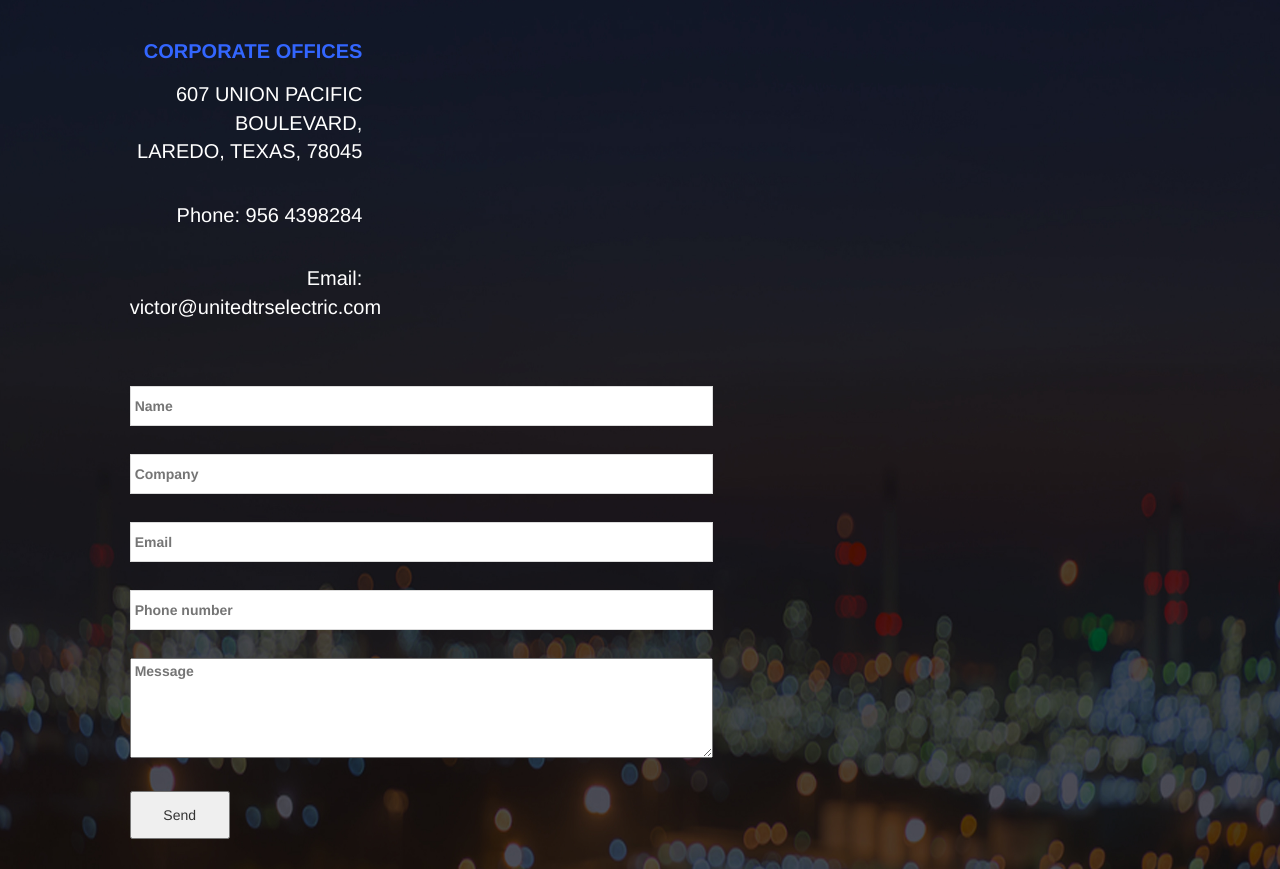
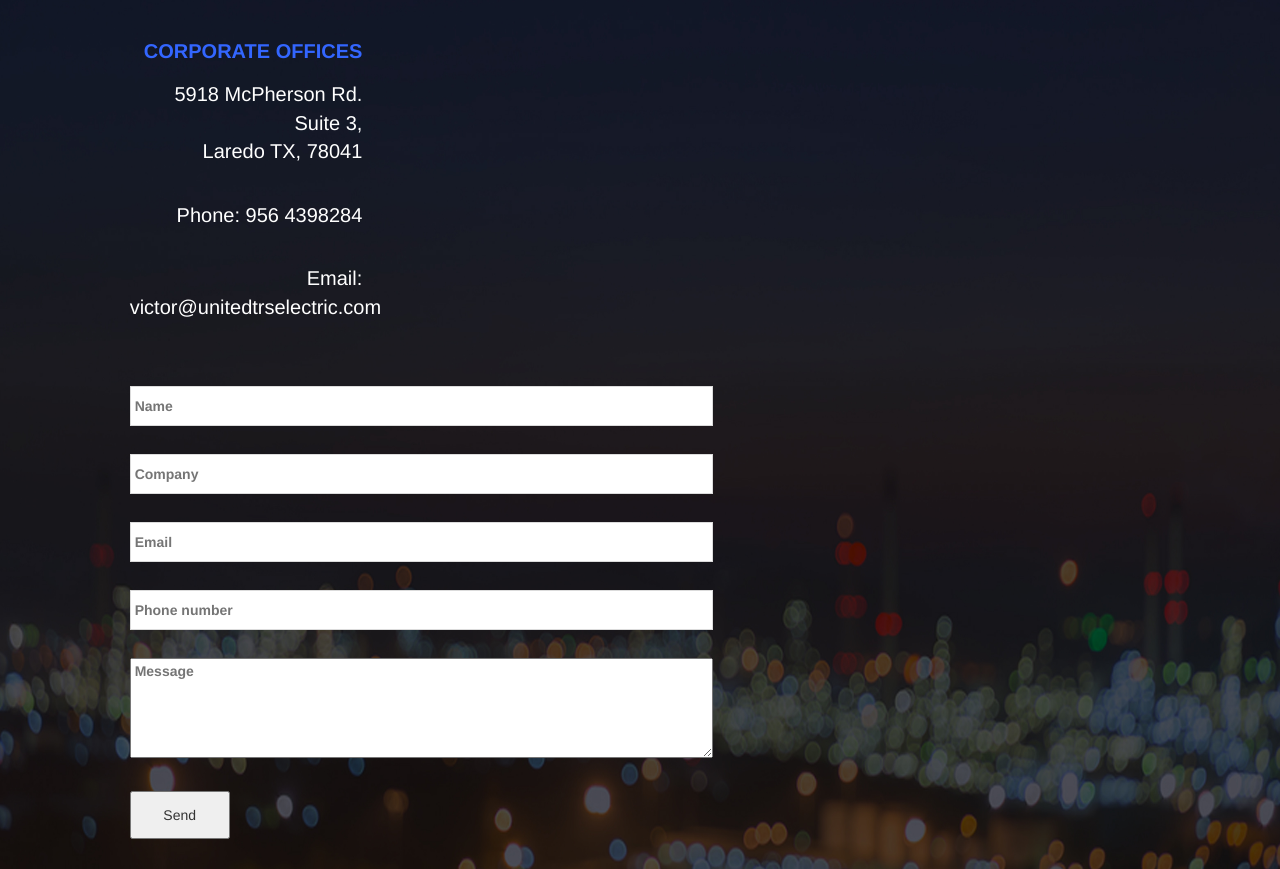
Before and after one commit to goldstein18/natalia, a plain HTML site: page index.html in a window 1280 px wide. Shown: the part 10014-10883 px from the top of the page. Drawn offline with Linux system fonts and the light colour scheme; a script that the page names is missing; files whose address does not match are found by name.

Commit message:
Update index.html

```diff
--- a/index.html
+++ b/index.html
@@ -1766,7 +1766,8 @@ s0.parentNode.insertBefore(s1,s0);
                       <div class="row">
                          <div class="col-md-3">
                           <p class="titule"><span>CORPORATE OFFICES</span></p>
-                          <p>607 UNION PACIFIC BOULEVARD,<br>LAREDO, TEXAS, 78045</p><br>
+                           <p>5918 McPherson Rd. Suite 3, <br> Laredo TX, 78041</p>
+                        <!--  <p>607 UNION PACIFIC BOULEVARD,<br>LAREDO, TEXAS, 78045</p> --><br>
                           <p>Phone: 956 4398284</p><br>
                           <p>Email: victor@unitedtrselectric.com</p>
                           <!--<p class="cursiva">Tel 01 4612129689</p>
```
